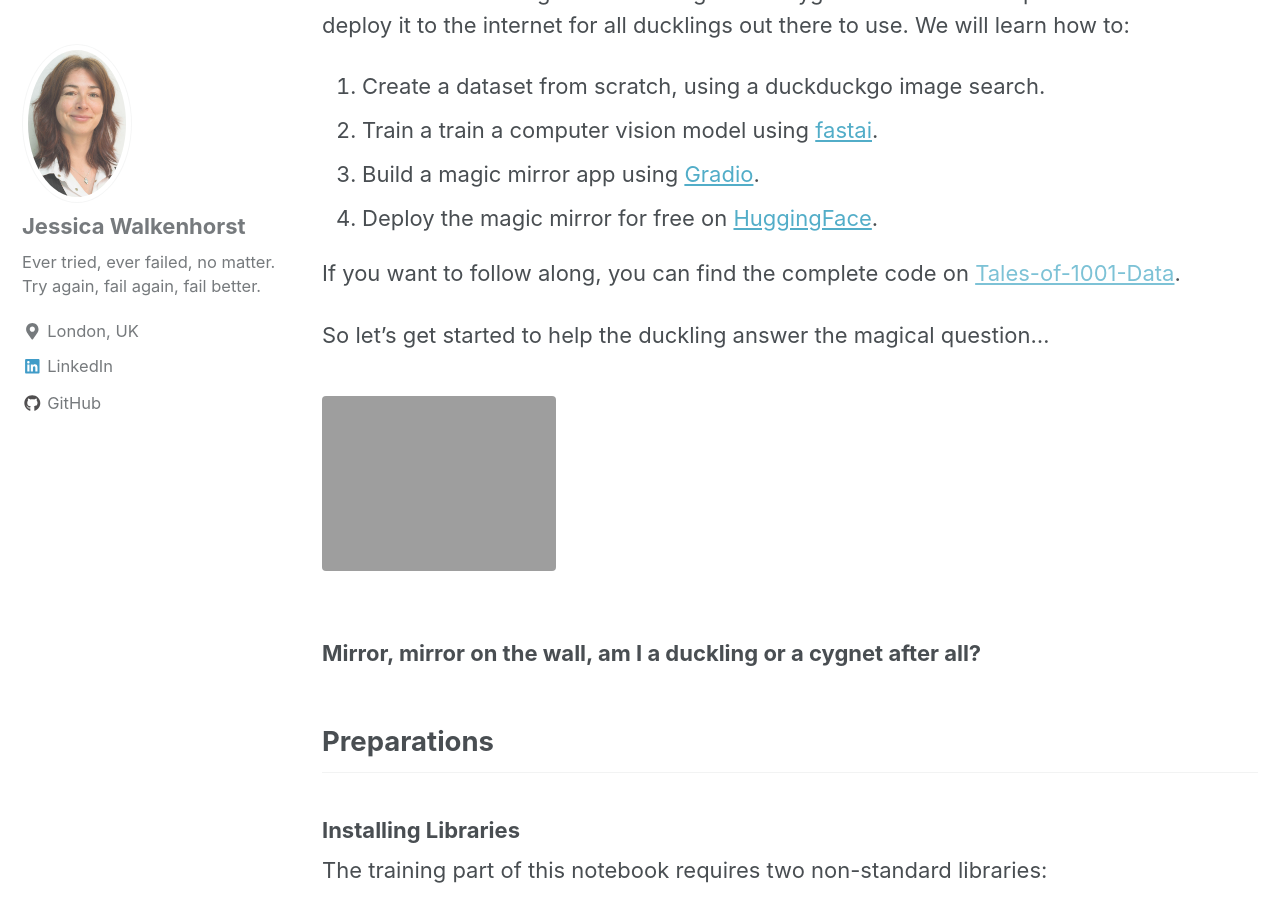
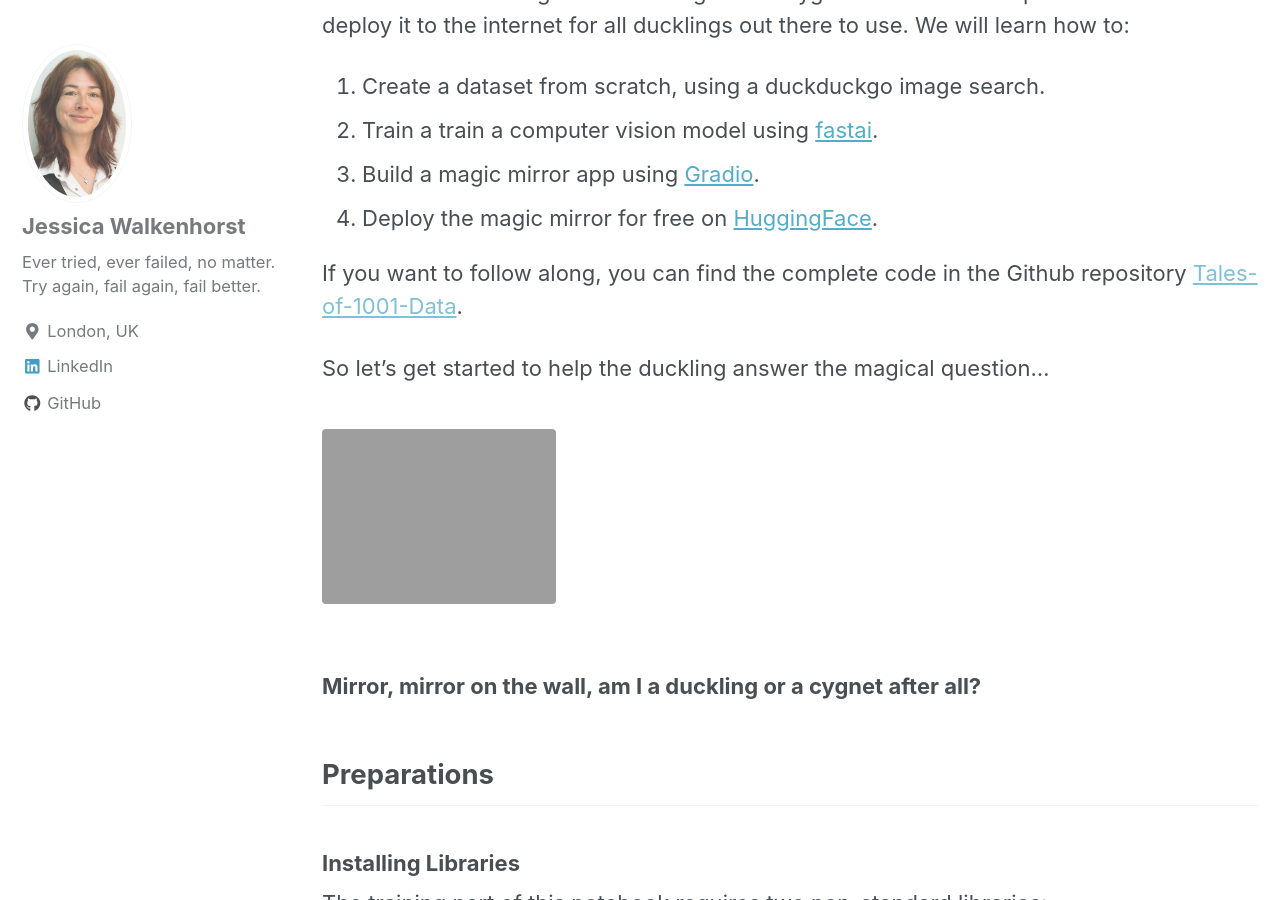
Before and after one commit to walkenho/walkenho.github.io, a Jekyll site: the page built from _posts/2023-01-19-how-to-create-a-computer-vision-model-to-save-the-ugly-duckling-from-a-youth-of-misery-in-less-than-30-lines-of-code.md, in a window 1280 px wide and 900 px high, scrolled down 954 px. Built offline with Jekyll 4.4.1, drawn with Linux system fonts in a browser that asks for light colours; nearby versions of some CDN libraries.

Commit message:
Minor polish to blog

```diff
--- a/_posts/2023-01-19-how-to-create-a-computer-vision-model-to-save-the-ugly-duckling-from-a-youth-of-misery-in-less-than-30-lines-of-code.md
+++ b/_posts/2023-01-19-how-to-create-a-computer-vision-model-to-save-the-ugly-duckling-from-a-youth-of-misery-in-less-than-30-lines-of-code.md
@@ -26,7 +26,7 @@ In this project, we will learn how to use fastai, Gradio and HuggingFace to buil
 3. Build a magic mirror app using [Gradio](https://www.gradio.app/).
 4. Deploy the magic mirror for free on [HuggingFace](https://huggingface.co/).
 
-If you want to follow along, you can find the complete code on [Tales-of-1001-Data]().
+If you want to follow along, you can find the complete code in the Github repository [Tales-of-1001-Data]().
 
 So let's get started to help the duckling answer the magical question...
 
```
